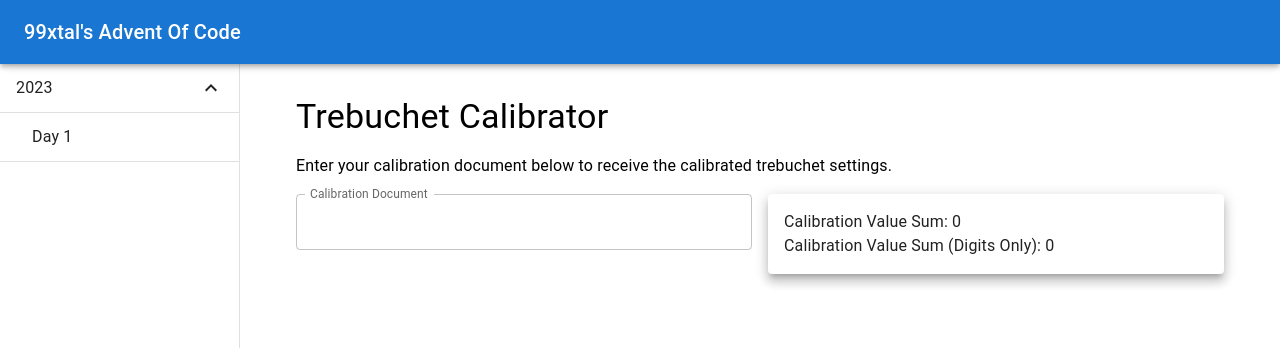
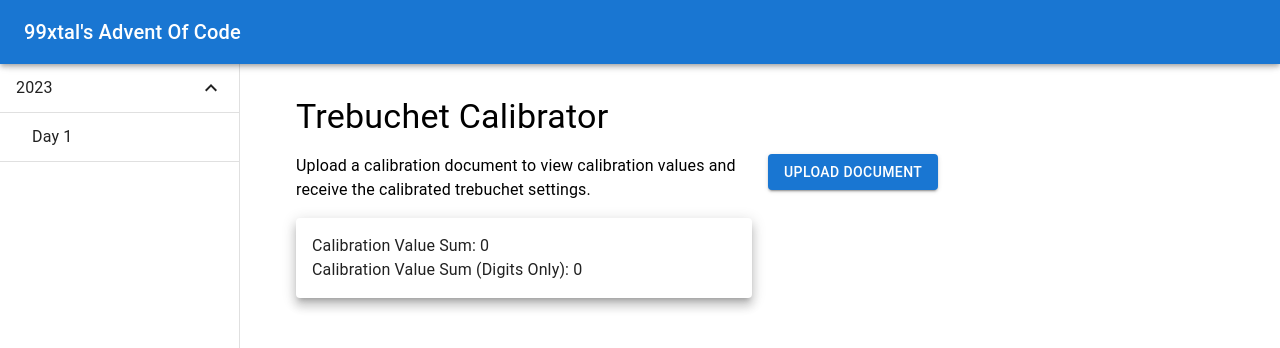
Before and after one commit to 99xtal/aoc, a Next.js app: page /2023/1 in a window 1280 px wide. Shown: the top 348 px of the page. Built offline with nearby package versions, Linux system fonts and the light colour scheme; what @mui/material-nextjs would draw is missing.

Commit message:
refactor(ui): add modal

```diff
--- a/src/app/2023/1/page.tsx
+++ b/src/app/2023/1/page.tsx
@@ -1,19 +1,27 @@
 "use client";
 
+import { Modal } from "@/components/Modal";
 import { type CalibrationValue, getCalibrationValueSums } from "@/utils/trebuchet";
-import { Card, Container, Grid2 as Grid, TextField, Typography } from "@mui/material";
+import { Button, Card, Container, FormControl, Grid2 as Grid, Stack, TextField, Typography } from "@mui/material";
 import { useRef, useState } from "react";
 
 export default function ProblemOne2023() {
     const [digitSum, setDigitSum] = useState<number>(0);
     const [digitAndWordSum, setDigitAndWordSum] = useState<number>(0);
+    const [modalOpen, setModalOpen] = useState<boolean>(false);
+    const [inputValue, setInputValue] = useState<string>("");
     const calibrationValuesMemo = useRef<Map<string, CalibrationValue>>(new Map());
 
-    const handleInputChange = (event: React.ChangeEvent<HTMLTextAreaElement>) => {
-        const calibrationDoc = event.target.value;
-        const { digit, digitAndWord } = getCalibrationValueSums(calibrationDoc, calibrationValuesMemo.current);
-        setDigitSum(digit);
-        setDigitAndWordSum(digitAndWord);
+    const handleInputChange = (e: React.ChangeEvent<HTMLTextAreaElement>) => {
+      setInputValue(e.target.value);
+    }
+
+    const handleUpload = (e: React.FormEvent<HTMLFormElement>) => {
+      e.preventDefault();
+      const { digit, digitAndWord } = getCalibrationValueSums(inputValue, calibrationValuesMemo.current);
+      setDigitSum(digit);
+      setDigitAndWordSum(digitAndWord);
+      setModalOpen(false);
     }
 
     return (
@@ -22,21 +30,13 @@ export default function ProblemOne2023() {
                 <Grid size={12}>
                     <Typography variant="h4">Trebuchet Calibrator</Typography>
                 </Grid>
-                <Grid size={12}>
-                    <Typography variant="body1">Enter your calibration document below to receive the calibrated trebuchet settings.</Typography>
+                <Grid size={6}>
+                    <Typography variant="body1">
+                      Upload a calibration document to view calibration values and receive the calibrated trebuchet settings.
+                    </Typography>
                 </Grid>
                 <Grid size={6}>
-                    <TextField
-                        label="Calibration Document"
-                        onChange={handleInputChange}
-                        multiline
-                        variant="outlined"
-                        fullWidth
-                        maxRows={24}
-                        slotProps={{
-                            inputLabel: { shrink: true },
-                        }}
-                    />
+                  <Button variant="contained" color="primary" onClick={() => setModalOpen(true)}>Upload Document</Button>
                 </Grid>
                 <Grid size={6}>
                     <Card raised sx={{ padding: 2 }}>
@@ -45,6 +45,27 @@ export default function ProblemOne2023() {
                     </Card>
                 </Grid>
             </Grid>
+            <Modal open={modalOpen} onClose={() => setModalOpen(false)}>
+              <form onSubmit={handleUpload}>
+                <Stack gap={2}>
+                  <FormControl>
+                    <TextField
+                      label="Calibration Document"
+                      value={inputValue}
+                      onChange={handleInputChange}
+                      multiline
+                      variant="outlined"
+                      fullWidth
+                      rows={8}
+                      slotProps={{
+                        inputLabel: { shrink: true },
+                      }}
+                    />
+                  </FormControl>
+                  <Button variant="contained" color="primary" type="submit">Upload</Button>
+                </Stack>
+              </form>
+            </Modal>
         </Container>
     )
 }
--- /dev/null
+++ b/src/components/Modal.tsx
@@ -0,0 +1,24 @@
+import React from 'react';
+import { Modal as MUIModal, Box, ModalProps } from '@mui/material';
+
+const style = {
+  position: 'absolute',
+  top: '50%',
+  left: '50%',
+  transform: 'translate(-50%, -50%)',
+  width: 400,
+  bgcolor: 'background.paper',
+  boxShadow: 24,
+  p: 4,
+  borderRadius: 2,
+};
+
+export function Modal({ children, ...props}: ModalProps) {
+  return (
+    <MUIModal {...props} >
+      <Box sx={style}>
+        {children}
+      </Box>
+    </MUIModal>
+  );
+}
```
